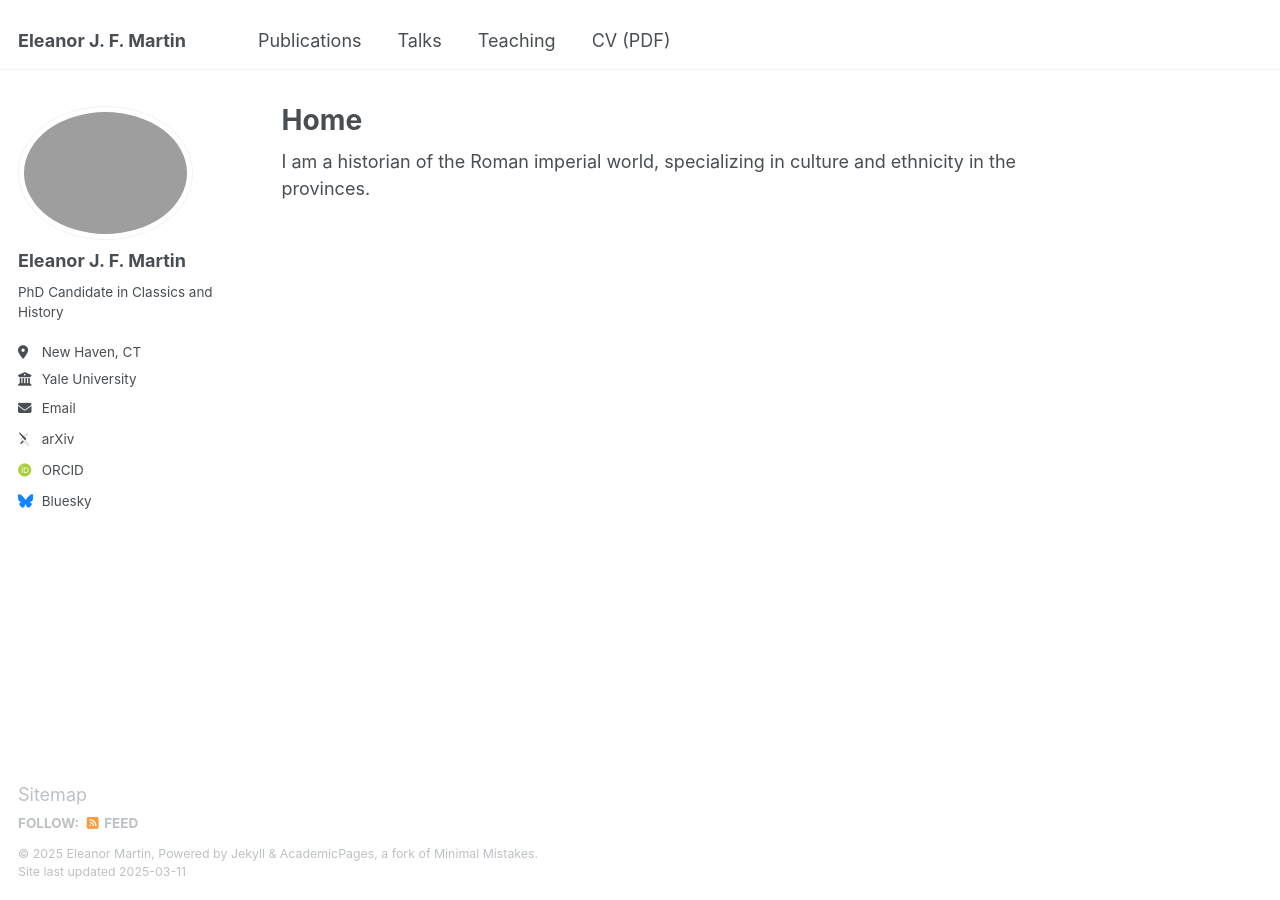
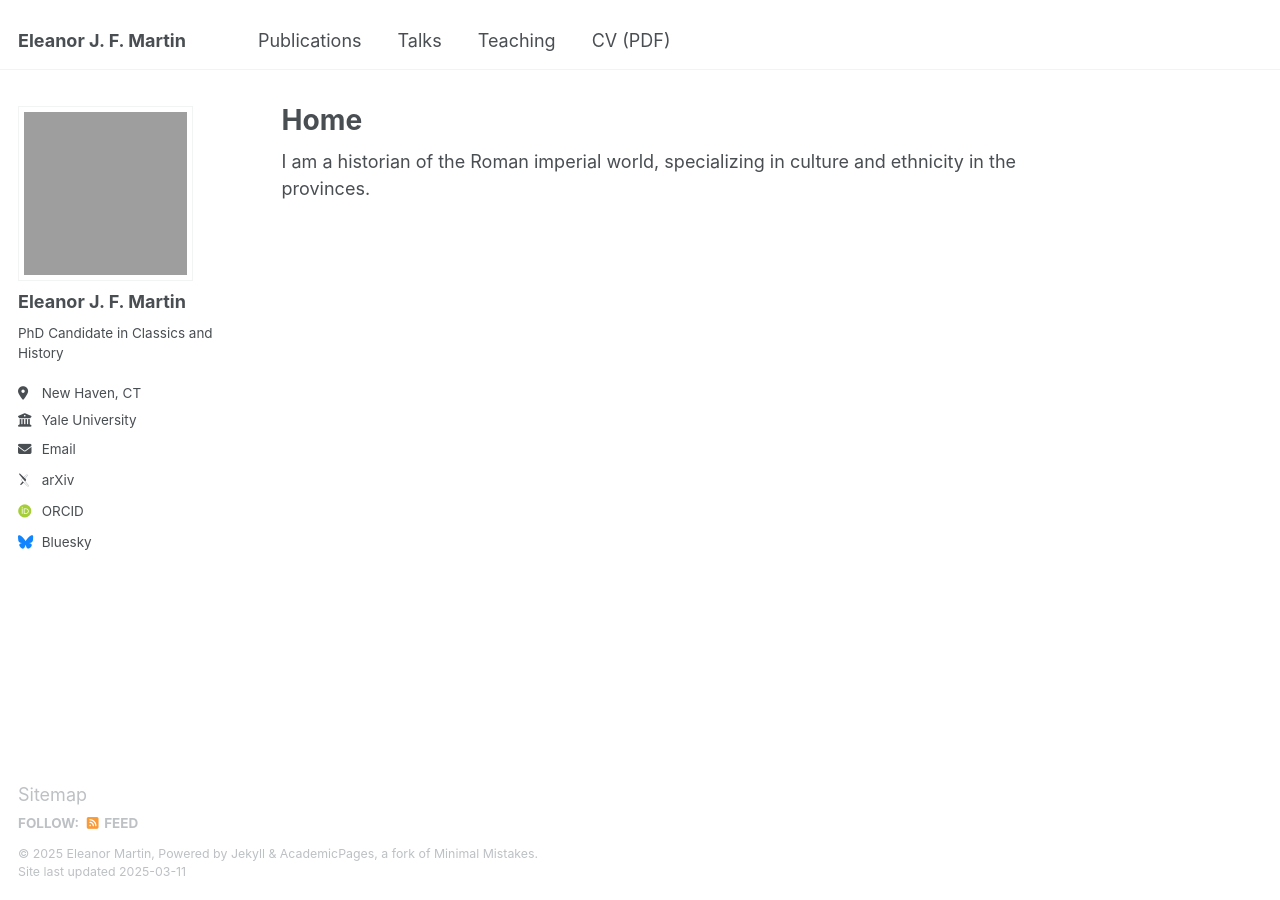
Before and after one commit to eleanorjmartin/eleanorjmartin.github.io, a Jekyll site: the page built from _pages/about.md, in a window 1280 px wide. Built offline with Jekyll 4.4.1, drawn with Linux system fonts in a browser that asks for light colours; some web fonts are replaced.

Commit message:
Update _sidebar.scss

```diff
--- a/_sass/layout/_sidebar.scss
+++ b/_sass/layout/_sidebar.scss
@@ -80,27 +80,15 @@
    Author profile and links
    ========================================================================== */
 
-.author__avatar {
-  display: table-cell;
-  vertical-align: top;
-  width: 36px;
-  // set width only, for non-square avatars
-  // height: 36px;
+.author__avatar img {
+  max-width: 200px; // Adjust to your desired width
+  width: 175px; // Adjust to your desired width
+  height: 175px; // Adjust to your desired height
+  border-radius: 0%; // Change to 0 for square, 50% for circle, or any other value for different shapes
 
   @include breakpoint($large) {
-    display: block;
-    width: auto;
-    height: auto;
-  }
-
-  img {
-    max-width: 175px;
-    border-radius: 50%;
-
-    @include breakpoint($large) {
-      padding: 5px;
-      border: 1px solid var(--global-border-color);
-    }
+    padding: 5px;
+    border: 1px solid var(--global-border-color);
   }
 }
 
```
